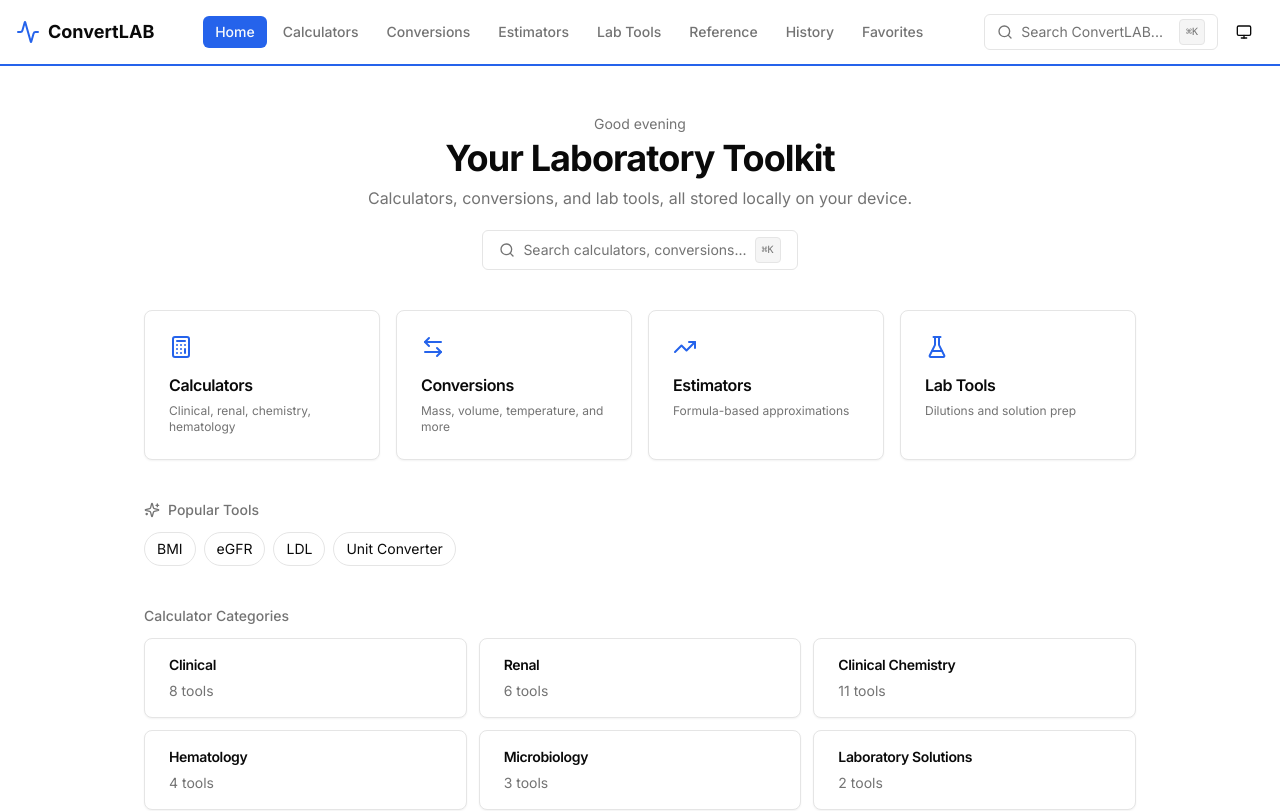
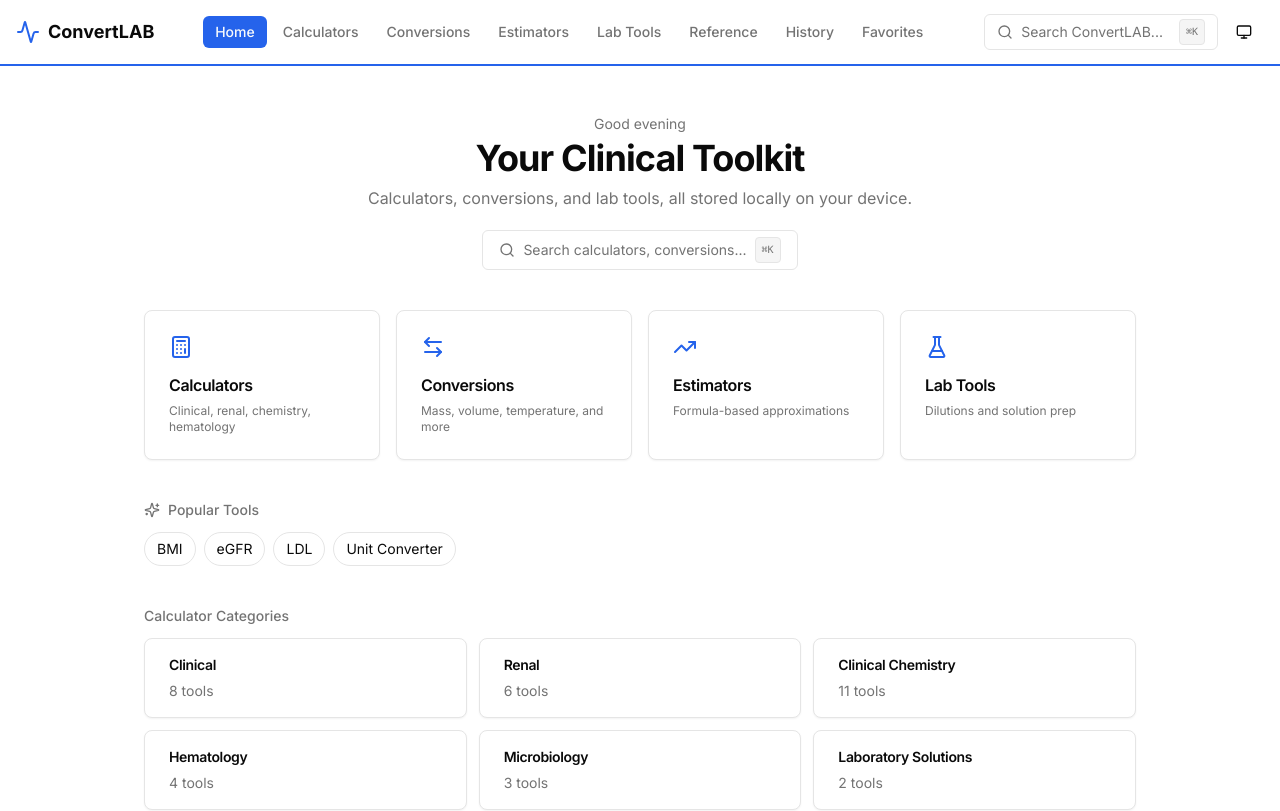
Before and after one commit to dBillionaire-Dev/ConvertLAB_v2.0, a Next.js app: page / in a window 1280 px wide. Shown: the top 811 px of the page. Built offline with nearby package versions, Linux system fonts and the light colour scheme.

Commit message:
feat: rebranding the hero

```diff
--- a/app/admin/page.tsx
+++ b/app/admin/page.tsx
@@ -99,7 +99,7 @@ export default async function AdminPage() {
       <div className="mx-auto max-w-6xl px-4 py-8 sm:px-6">
         <div className="mb-8 flex flex-col gap-4 sm:flex-row sm:items-end sm:justify-between">
           <div>
-            <h1 className="mt-1 text-3xl font-bold tracking-tight">Management Console</h1>
+            <h1 className="mt-1 text-3xl font-bold tracking-tight">Analytical Dashboard</h1>
             <p className="mt-2 text-sm text-muted-foreground">
               Anonymous calculation usage across the product.
             </p>
--- a/app/estimators/page.tsx
+++ b/app/estimators/page.tsx
@@ -8,7 +8,7 @@ import { Card, CardHeader, CardTitle, CardDescription } from "@/components/ui/ca
 export const metadata = { title: "Estimators - ConvertLAB" }
 
 // Estimators are grouped by clinical purpose rather than the raw data
-// category — anthropometric/energy estimates (BSA, IBW, BMR, TDEE) read
+// category, anthropometric/energy estimates (BSA, IBW, BMR, TDEE) read
 // better as "Metabolic" here even though they're filed under "clinical"
 // elsewhere in the app.
 const ESTIMATOR_GROUP_LABELS: Partial<Record<CalculatorGroup, string>> = {
--- a/app/page.tsx
+++ b/app/page.tsx
@@ -26,7 +26,7 @@ function getGreeting(hour: number) {
   if (hour < 5) return "Good evening"
   if (hour < 12) return "Good morning"
   if (hour < 17) return "Good afternoon"
-  return "Good evening"
+  return "Welcome to"
 }
 
 export default function HomePage() {
@@ -57,7 +57,7 @@ export default function HomePage() {
     <div className="container mx-auto px-4 py-8 sm:py-12 max-w-5xl">
       <div className="text-center mb-8 sm:mb-10">
         {greeting ? <p className="text-sm text-muted-foreground mb-1">{greeting}</p> : "ConvertLAB"}
-        <h1 className="text-3xl sm:text-4xl font-bold tracking-tight">Your Laboratory Toolkit</h1>
+        <h1 className="text-3xl sm:text-4xl font-bold tracking-tight">Your Clinical Toolkit</h1>
         <p className="text-muted-foreground mt-2 text-sm sm:text-base max-w-xl mx-auto">
           Calculators, conversions, and lab tools, all stored locally on your device.
         </p>
--- a/components/calculators/calculator-runner.tsx
+++ b/components/calculators/calculator-runner.tsx
@@ -131,7 +131,7 @@ export function CalculatorRunner({ calculatorId }: { calculatorId: string }) {
       try {
         await navigator.share({ title: definition.name, text })
       } catch {
-        // user cancelled — no-op
+        // user cancelled, no-op
       }
     } else {
       handleCopy()
@@ -140,7 +140,7 @@ export function CalculatorRunner({ calculatorId }: { calculatorId: string }) {
 
   const handleExportPdf = () => {
     // Uses the browser's native print-to-PDF rather than a client-side PDF
-    // library — no extra dependency, works fully offline, and every browser
+    // library, no extra dependency, works fully offline, and every browser
     // supports "Save as PDF" from the print dialog. A dedicated print
     // stylesheet hides site chrome and shows only the result.
     window.print()
--- a/lib/conversions/data/concentration.ts
+++ b/lib/conversions/data/concentration.ts
@@ -1,6 +1,6 @@
 import type { ConversionCategory } from "../types"
 
-// Base unit is g/L. Mass concentration only — converting to/from molar
+// Base unit is g/L. Mass concentration only, converting to/from molar
 // concentration requires a molecular weight and is handled separately
 // (see lib/conversions/molar-mass.ts).
 export const concentrationConversion: ConversionCategory = {
--- a/lib/conversions/molar-mass.ts
+++ b/lib/conversions/molar-mass.ts
@@ -5,7 +5,7 @@ export interface Analyte {
 }
 
 export const analytes: Analyte[] = [
-  { id: "glucose", name: "Glucose", molecularWeight: 180.156 },
+  { id: "glucose", name: "Glucose", molecularWeight: 180 },
   { id: "urea", name: "Urea", molecularWeight: 60.06 },
   { id: "creatinine", name: "Creatinine", molecularWeight: 113.12 },
   { id: "cholesterol", name: "Cholesterol", molecularWeight: 386.65 },
```
Also changed, not shown: app/lab-tools/spectrophotometry/page.tsx (+0 -31 lines).
